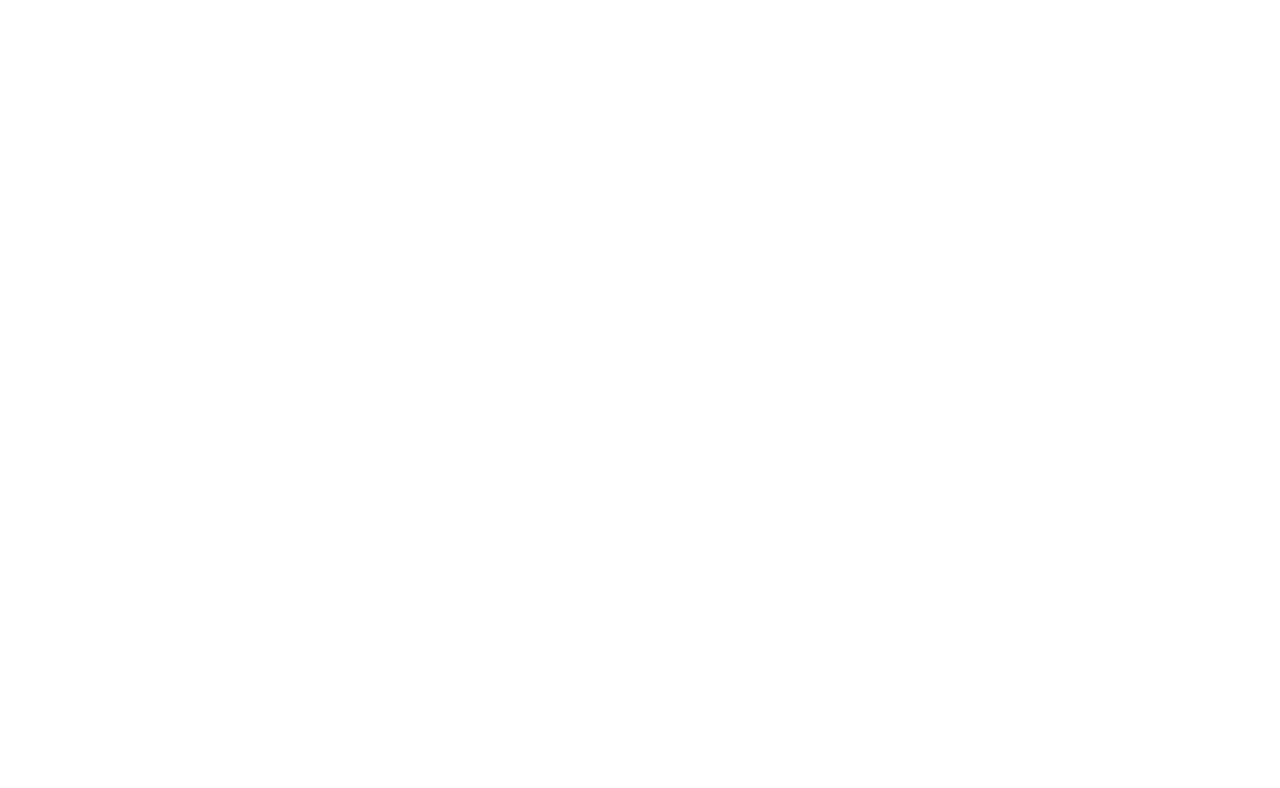
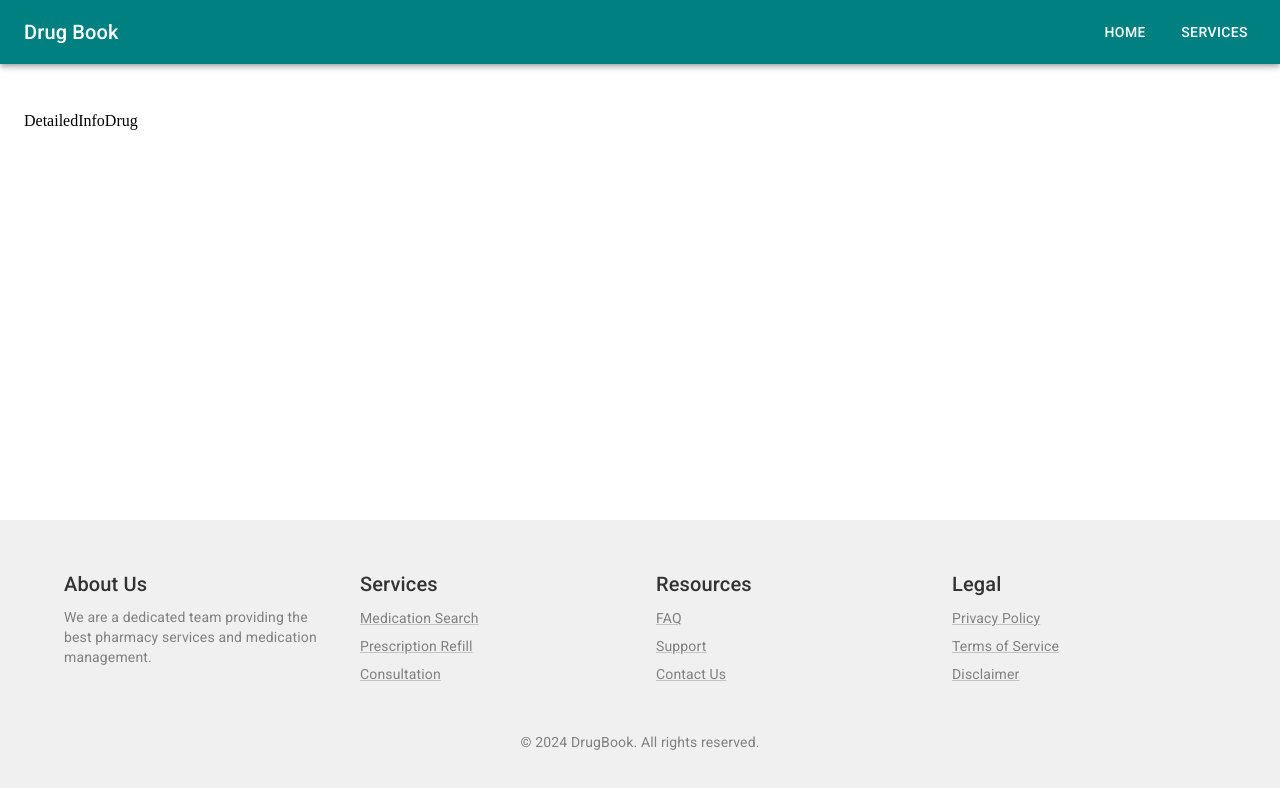
Before and after one commit to beMimg/drugbook, a React (Create React App) app: page /information/1 in a window 1280 px wide. Before the commit this address had no page. Shown: the top 788 px of the page. Built offline with nearby package versions, Linux system fonts and the light colour scheme.

Commit message:
Create /information/:id route and responsible component

```diff
--- a/src/App.tsx
+++ b/src/App.tsx
@@ -2,6 +2,7 @@
 import Layout from "./components/Layout";
 import Dashboard from "./pages/Dashboard";
 import ListOfDrugsByGenericName from "./pages/ListOfDrugsByGenericName";
+import DetailedInfoDrug from "./pages/DetailedInfoDrug";
 import "@fontsource/roboto/300.css"; // Light font weight
 import "@fontsource/roboto/400.css"; // Regular font weight
 import "@fontsource/roboto/500.css"; // Medium font weight
@@ -17,6 +18,7 @@
             path="/list/:genericName"
             element={<ListOfDrugsByGenericName />}
           />
+          <Route path="/information/:id" element={<DetailedInfoDrug />} />
         </Route>
       </Routes>
     </BrowserRouter>
--- /dev/null
+++ b/src/pages/DetailedInfoDrug.tsx
@@ -0,0 +1,7 @@
+import React from "react";
+
+const DetailedInfoDrug = () => {
+  return <div>DetailedInfoDrug</div>;
+};
+
+export default DetailedInfoDrug;
```
